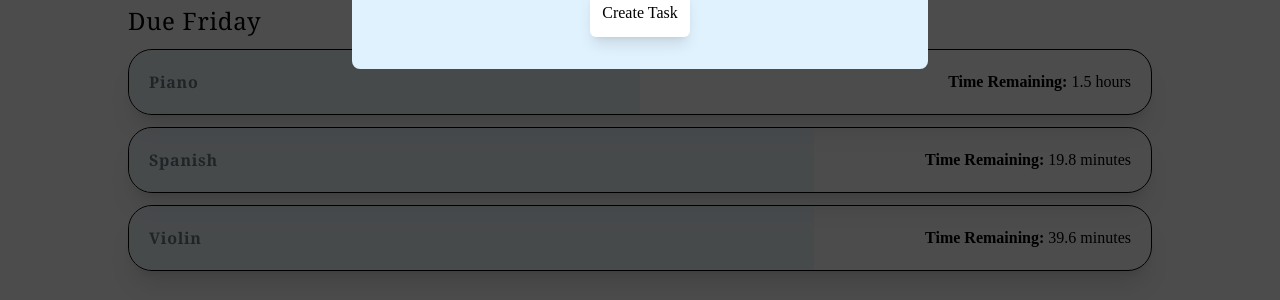
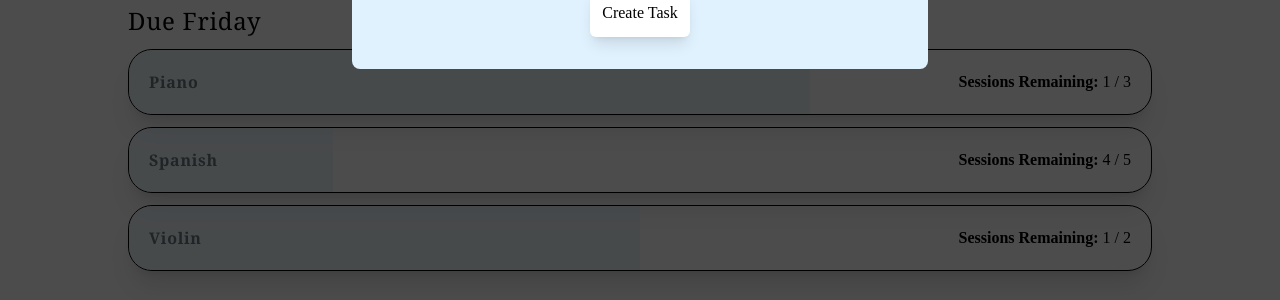
Before and after one commit to chingu-voyages/v43-tier2-team-21, a React (Create React App) app: page /dashboard in a window 1280 px wide. Shown: the part 183-483 px from the top of the page. Built offline with nearby package versions, Linux system fonts and the light colour scheme.

Commit message:
Empty modal rendering logic, and connected to add skill modal

```diff
--- a/src/App.js
+++ b/src/App.js
@@ -4,11 +4,9 @@ import Dashboard from "./pages/Dashboard";
 import LandingPage from "./pages/LandingPage";
 import { Routes, Route } from "react-router";
 import SkillForm from "./components/SkillForm";
-import Timer from "./components/Timer"
+import Timer from "./components/Timer";
 import NavBar from "./components/NavBar";
 import AuthForm from "./components/Auth";
-import CreateSkillModal from "./components/Modals/CreateSkillModal";
-
 
 export default function App() {
   const [showAddModal, setShowAddModal] = React.useState(false);
--- a/src/components/DueToday/DueToday.js
+++ b/src/components/DueToday/DueToday.js
@@ -21,9 +21,9 @@ function compareDate(date) {
 
 const DueToday = () => {
   const fakeData = [
-    { skillName: "Piano", timeLeft: 0.5, totalGoal: 3 },
-    { skillName: "Spanish", timeLeft: 0.33, totalGoal: 1 },
-    { skillName: "Violin", timeLeft: 0.33, totalGoal: 2 },
+    { skillName: "Piano", sessionsCompleted: 2, totalGoal: 3 },
+    { skillName: "Spanish", sessionsCompleted: 1, totalGoal: 5 },
+    { skillName: "Violin", sessionsCompleted: 1, totalGoal: 2 },
   ];
 
   const globalDueDate = "Friday";
@@ -34,7 +34,7 @@ const DueToday = () => {
     <IndvCards
       key={skill.skillName}
       skillName={skill.skillName}
-      timeLeft={skill.timeLeft}
+      sessionsCompleted={skill.sessionsCompleted}
       totalGoal={skill.totalGoal}
     />
   ));
--- a/src/components/DueToday/IndvCard.js
+++ b/src/components/DueToday/IndvCard.js
@@ -1,12 +1,13 @@
 import { useNavigate } from "react-router";
 
-const IndvCards = ({ skillName, timeLeft, totalGoal }) => {
+const IndvCards = ({ skillName, sessionsCompleted, totalGoal }) => {
   const navigate = useNavigate();
-  const timeInHours = totalGoal * timeLeft;
-  const timeInMinutes = timeInHours * 60;
+  // const timeInHours = totalGoal * timeLeft;
+  // const timeInMinutes = timeInHours * 60;
+  console.log(sessionsCompleted);
 
   const progressStyling = {
-    right: timeLeft * 100 + "%",
+    right: 100 - (sessionsCompleted / totalGoal) * 100 + "%",
   };
 
   function transport() {
@@ -24,10 +25,11 @@ const IndvCards = ({ skillName, timeLeft, totalGoal }) => {
       ></div>
       <h3 className="font-bold">{skillName}</h3>
       <p>
-        <span className="font-bold">Time Remaining:</span>
-        {timeInMinutes < 60
+        <span className="font-bold">Sessions Remaining: </span>
+        {totalGoal - sessionsCompleted} / {totalGoal}
+        {/* {timeInMinutes < 60
           ? ` ${timeInMinutes} minutes`
-          : ` ${timeInHours} hours`}
+          : ` ${timeInHours} hours`} */}
       </p>
     </article>
   );
--- a/src/components/Modals/EmptyModal.js
+++ b/src/components/Modals/EmptyModal.js
@@ -2,7 +2,7 @@ import Modal from "../UI/Modal";
 import React from "react";
 import Button from "../UI/Button/Button";
 
-const EmptyModal = () => {
+const EmptyModal = ({ toggleAdding }) => {
   const [modalIsOpen, setModalIsOpen] = React.useState(true);
 
   function toggleModal() {
@@ -18,7 +18,9 @@ const EmptyModal = () => {
         >
           <h2 className="font-bold">You haven't created any tasks yet</h2>
           <p className="mb-4 text-sm">Would you like to create one?</p>
-          <Button className="bg-white shadow-lg">Create Task</Button>
+          <Button onClick={toggleAdding} className="bg-white shadow-lg">
+            Create Task
+          </Button>
         </Modal>
       )}
     </>
--- a/src/pages/Dashboard.js
+++ b/src/pages/Dashboard.js
@@ -3,9 +3,11 @@ import DueToday from "../components/DueToday/DueToday";
 import { SkillCardContainer } from "../components/SkillCardContainer";
 import EmptyModal from "../components/Modals/EmptyModal";
 import CreateSkillModal from "../components/Modals/CreateSkillModal";
+import { UserContext } from "../Store/UserContext";
 
 const Dashboard = ({ toggleAdding, showAddModal }) => {
   const containerSectionStyle = "my-10 w-full";
+  const userCtx = React.useContext(UserContext);
 
   return (
     <div className="flex flex-col items-center max-w-5xl mx-auto">
@@ -16,7 +18,9 @@ const Dashboard = ({ toggleAdding, showAddModal }) => {
         <DueToday />
       </div>
       {showAddModal && <CreateSkillModal toggleAdding={toggleAdding} />}
-      <EmptyModal />
+      {!showAddModal && !userCtx.skills && (
+        <EmptyModal toggleAdding={toggleAdding} />
+      )}
     </div>
   );
 };
```
